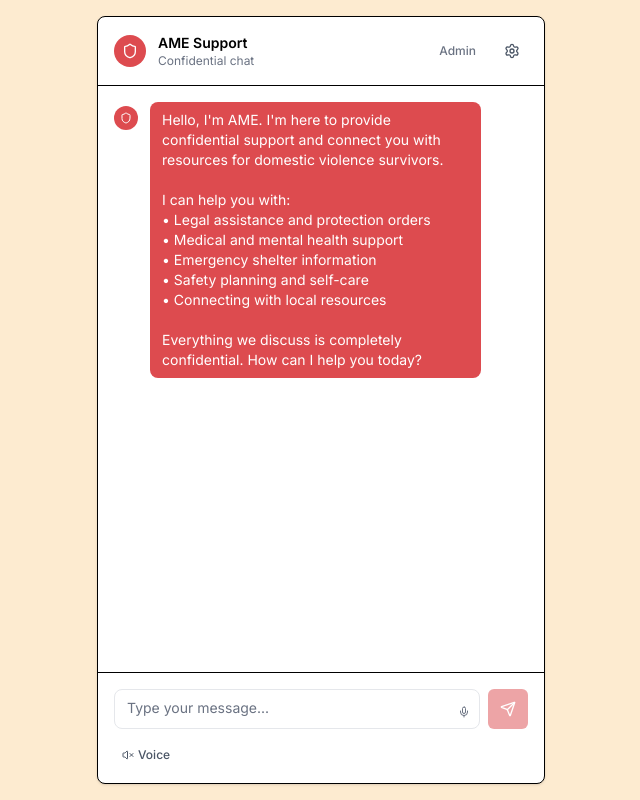
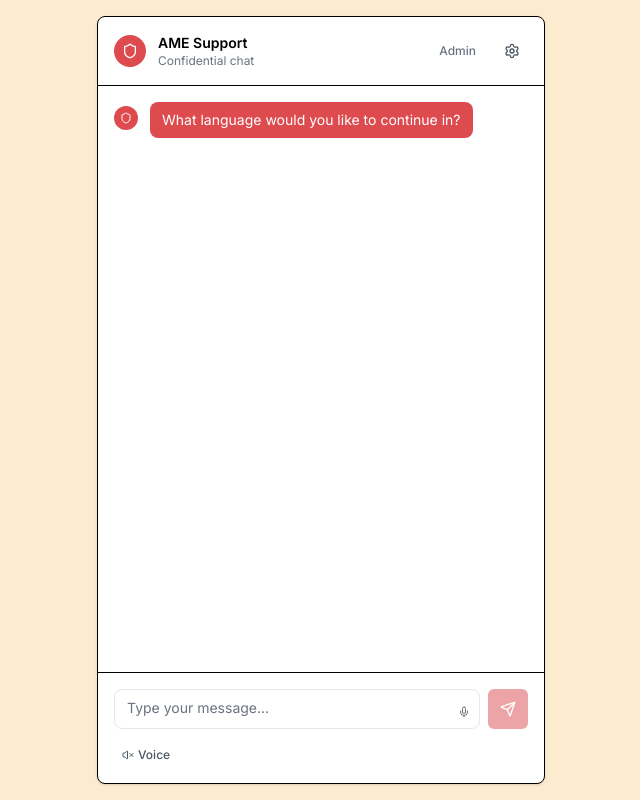
Before and after one commit to xscade/aamee, a Next.js app: page / in a window 1280 px wide. Shown: the whole page, without its empty margins (319-959 px from the left). Built offline with nearby package versions, Linux system fonts and the light colour scheme.

Commit message:
Auto-commit: Agent tool execution

```diff
--- a/src/components/ChatBot.tsx
+++ b/src/components/ChatBot.tsx
@@ -107,27 +107,18 @@ export default function ChatBot({ className }: ChatBotProps) {
     messagesEndRef.current?.scrollIntoView({ behavior: 'smooth' });
   }, [messages]);
 
-  // Initialize with welcome message if no messages
+  // Initialize with first questionnaire question if no messages
   useEffect(() => {
-    if (messages.length === 0) {
-      const welcomeMessage: IChatMessage = {
+    if (messages.length === 0 && questionnaireStep === 1) {
+      const questionMessage: IChatMessage = {
         role: 'assistant',
-        content: `Hello, I'm AME. I'm here to provide confidential support and connect you with resources for domestic violence survivors.
-
-I can help you with:
-• Legal assistance and protection orders
-• Medical and mental health support
-• Emergency shelter information
-• Safety planning and self-care
-• Connecting with local resources
-
-Everything we discuss is completely confidential. How can I help you today?`,
+        content: t('questionnaire.q1_question'),
         timestamp: new Date(),
         severity: 'low'
       };
-      setMessages([welcomeMessage]);
+      setMessages([questionMessage]);
     }
-  }, [messages.length]);
+  }, [messages.length, questionnaireStep, t]);
 
       // Speak welcome message if voice is enabled and it's the first message
       useEffect(() => {
```
